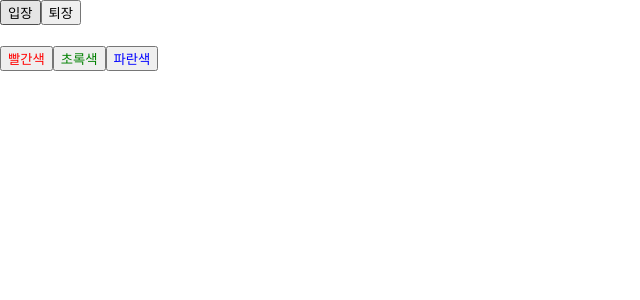
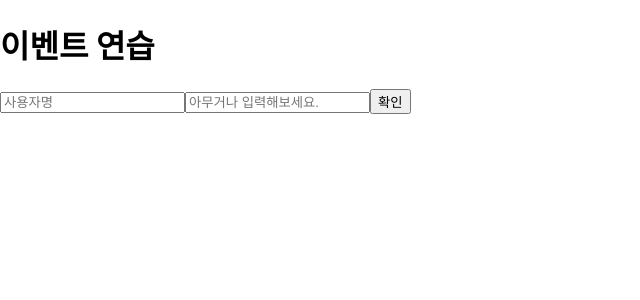
Before and after one commit to realrlgus/react-book, a React (Create React App) app in the folder hello-react/: page / in a window 1280 px wide. Shown: the top 300 px of the page, without its empty margins (0-640 px from the left). Built offline with nearby package versions, Linux system fonts and the light colour scheme.

Commit message:
4장 완료

```diff
--- a/hello-react/src/App.js
+++ b/hello-react/src/App.js
@@ -1,8 +1,8 @@
 import React , { Component } from "react";
-import Say from './Say';
+import EventPractice from './EventPractice';
 
 const App = () => {
-  return <Say/>;
+  return <EventPractice/>;
 }
 
 export default App;
--- /dev/null
+++ b/hello-react/src/EventPractice.js
@@ -0,0 +1,57 @@
+import React, { useState } from 'react';
+
+const EventPractice = () =>  {
+    const [form, setForm] = useState({
+        username:'',
+        message : ''
+    });
+    const {username, message} = form;
+    const onChange = e => {
+        const nextForm = {
+            ...form,
+            [e.target.name] : e.target.value
+        };
+
+        setForm(nextForm);
+    }
+    const onClick = () => {
+        alert(username + ': ' + message);
+        setForm({
+            username:'',
+            message:''
+        });
+    };
+
+    const onKeyPress = e => {
+        if(e.key === 'Enter'){
+            onClick();
+        }
+    }
+
+        return (
+            <div>
+                <h1>이벤트 연습</h1>
+                <input
+                    type="text"
+                    name="username"
+                    placeholder="사용자명"
+                    value={username}
+                    onChange={onChange}
+                />
+                <input
+                    type="text"
+                    name="message"
+                    placeholder="아무거나 입력해보세요."
+                    value={message}
+                    onChange={onChange}
+                    onKeyPress={onKeyPress}
+                />
+                <button onClick={onClick}>
+                    확인
+                </button>
+            </div>
+        );
+
+}
+
+export default EventPractice;
```
Also changed, not shown: 2 other files (tests, documents, lock files or other folders).
